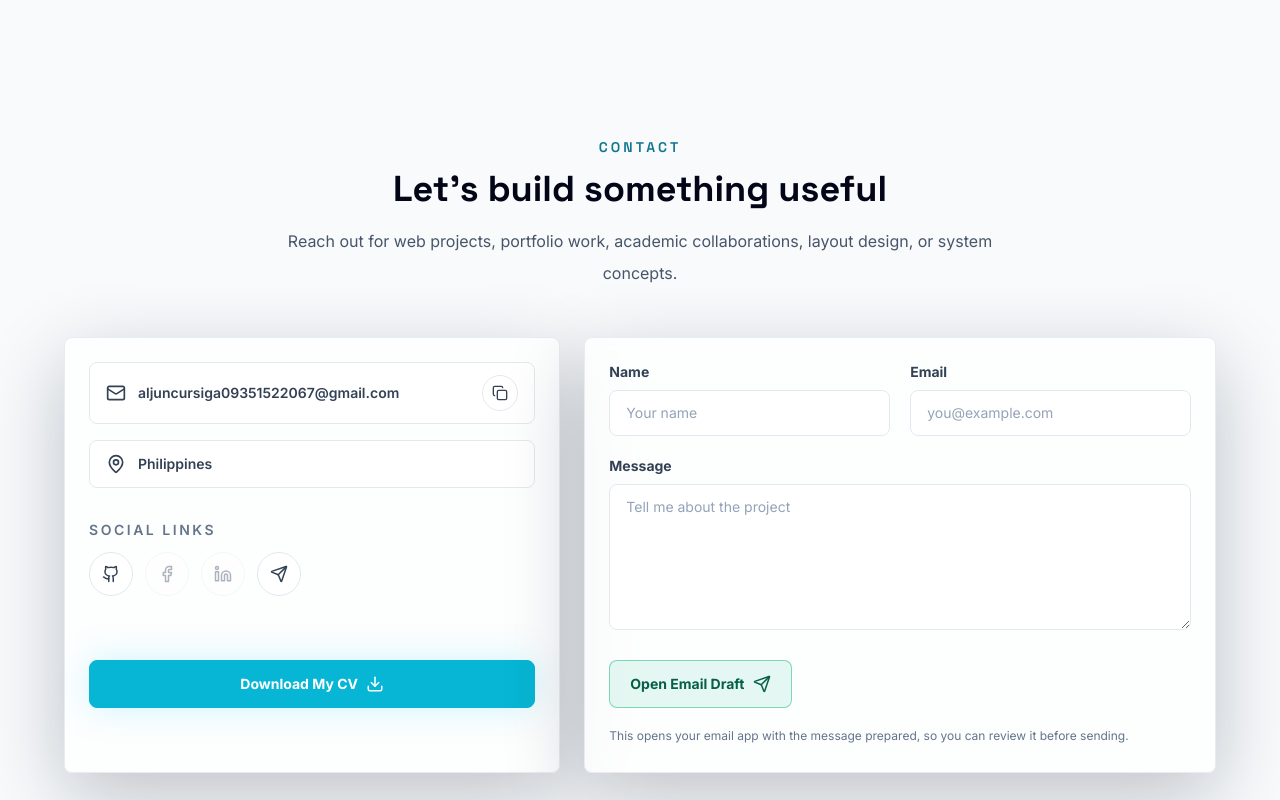
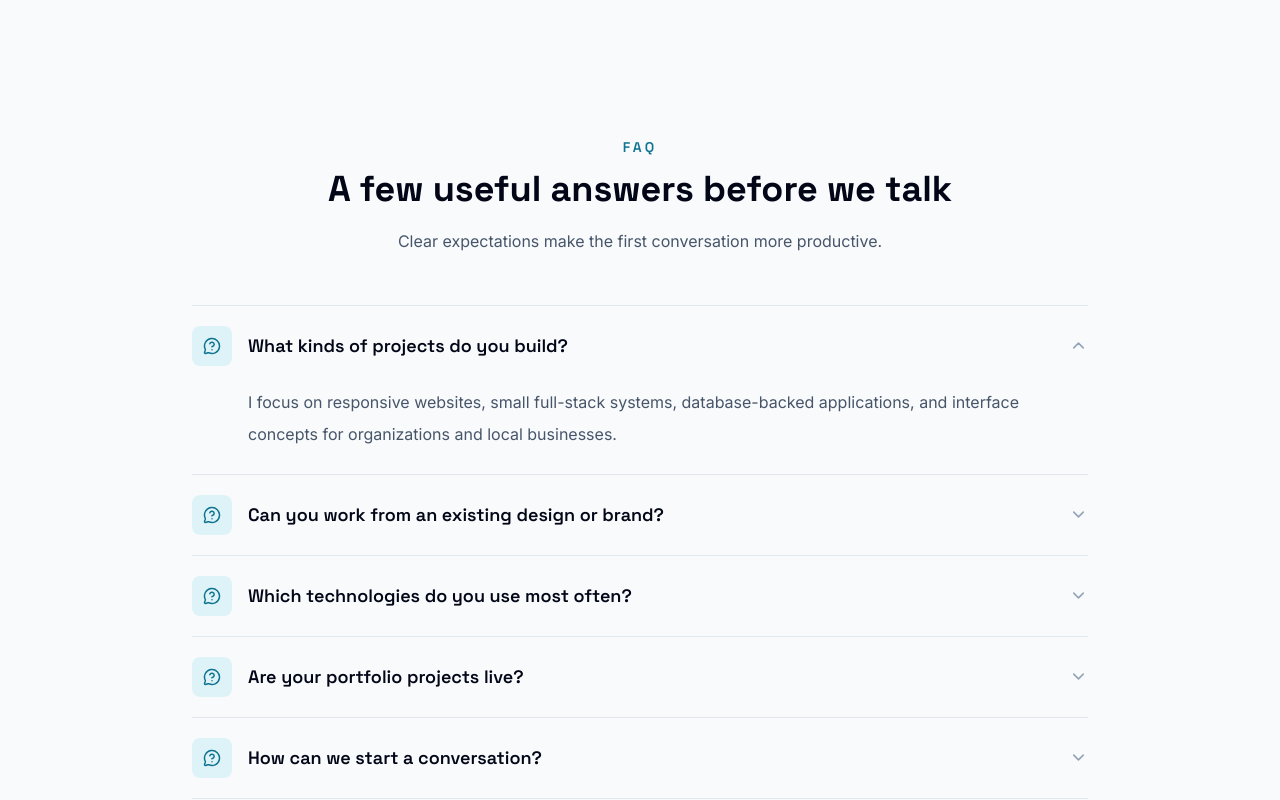
Before and after one commit to Nakauli/aljun-cursiga-portfolio, a React (Vite) app: page / in a window 1280 px wide. Shown: the part 8320-9120 px from the top of the page. Built offline with nearby package versions, Linux system fonts and the light colour scheme.

Commit message:
feat: add accessible portfolio FAQ

```diff
--- a/src/App.jsx
+++ b/src/App.jsx
@@ -10,6 +10,7 @@ import Experience from "./components/Experience.jsx";
 import Learning from "./components/Learning.jsx";
 import Process from "./components/Process.jsx";
 import Services from "./components/Services.jsx";
+import Faq from "./components/Faq.jsx";
 import Contact from "./components/Contact.jsx";
 import Footer from "./components/Footer.jsx";
 import ScrollProgress from "./components/ScrollProgress.jsx";
@@ -64,6 +65,7 @@ export default function App() {
         <Learning />
         <Process />
         <Services />
+        <Faq />
         <Contact />
       </main>
       <Footer />
--- /dev/null
+++ b/src/components/Faq.jsx
@@ -0,0 +1,62 @@
+import { useState } from "react";
+import { AnimatePresence, motion } from "framer-motion";
+import { ChevronDown, MessageCircleQuestion } from "lucide-react";
+import SectionHeader from "./SectionHeader.jsx";
+import { faqs } from "../data/faqs.js";
+
+export default function Faq() {
+  const [openIndex, setOpenIndex] = useState(0);
+
+  return (
+    <section id="faq" className="relative z-10 px-4 py-24">
+      <div className="mx-auto max-w-4xl">
+        <SectionHeader eyebrow="FAQ" title="A few useful answers before we talk">
+          Clear expectations make the first conversation more productive.
+        </SectionHeader>
+
+        <div className="border-t border-slate-200 dark:border-white/10">
+          {faqs.map((faq, index) => {
+            const isOpen = openIndex === index;
+            const answerId = `faq-answer-${index}`;
+
+            return (
+              <div key={faq.question} className="border-b border-slate-200 dark:border-white/10">
+                <button
+                  type="button"
+                  className="flex w-full items-center gap-4 py-5 text-left"
+                  onClick={() => setOpenIndex(isOpen ? -1 : index)}
+                  aria-expanded={isOpen}
+                  aria-controls={answerId}
+                >
+                  <span className="grid h-10 w-10 flex-none place-items-center rounded-[8px] bg-cyan-500/10 text-cyan-700 dark:text-cyan-300">
+                    <MessageCircleQuestion size={18} aria-hidden="true" />
+                  </span>
+                  <span className="flex-1 font-display text-base font-semibold text-slate-950 dark:text-white sm:text-lg">{faq.question}</span>
+                  <ChevronDown
+                    className={`flex-none text-slate-400 transition-transform duration-300 ${isOpen ? "rotate-180 text-cyan-600 dark:text-cyan-300" : ""}`}
+                    size={19}
+                    aria-hidden="true"
+                  />
+                </button>
+                <AnimatePresence initial={false}>
+                  {isOpen && (
+                    <motion.div
+                      id={answerId}
+                      initial={{ height: 0, opacity: 0 }}
+                      animate={{ height: "auto", opacity: 1 }}
+                      exit={{ height: 0, opacity: 0 }}
+                      transition={{ duration: 0.25 }}
+                      className="overflow-hidden"
+                    >
+                      <p className="pb-6 pl-14 text-sm leading-7 text-slate-600 dark:text-slate-300 sm:text-base sm:leading-8">{faq.answer}</p>
+                    </motion.div>
+                  )}
+                </AnimatePresence>
+              </div>
+            );
+          })}
+        </div>
+      </div>
+    </section>
+  );
+}
--- /dev/null
+++ b/src/data/faqs.js
@@ -0,0 +1,27 @@
+export const faqs = [
+  {
+    question: "What kinds of projects do you build?",
+    answer:
+      "I focus on responsive websites, small full-stack systems, database-backed applications, and interface concepts for organizations and local businesses.",
+  },
+  {
+    question: "Can you work from an existing design or brand?",
+    answer:
+      "Yes. I can translate an existing visual direction into a responsive interface, or help organize a clearer layout when a project is still at the idea stage.",
+  },
+  {
+    question: "Which technologies do you use most often?",
+    answer:
+      "My current toolkit centers on HTML, CSS, JavaScript, React, Tailwind CSS, Python, Flask, PHP, MySQL, Git, and GitHub.",
+  },
+  {
+    question: "Are your portfolio projects live?",
+    answer:
+      "The portfolio itself is live. Other work is clearly labeled as a concept or prototype, and each project detail view explains its goal and current scope.",
+  },
+  {
+    question: "How can we start a conversation?",
+    answer:
+      "Use the contact form or email link below with a short description of your goal, preferred timeline, and any existing materials. I will have the context needed for a useful first reply.",
+  },
+];
```
